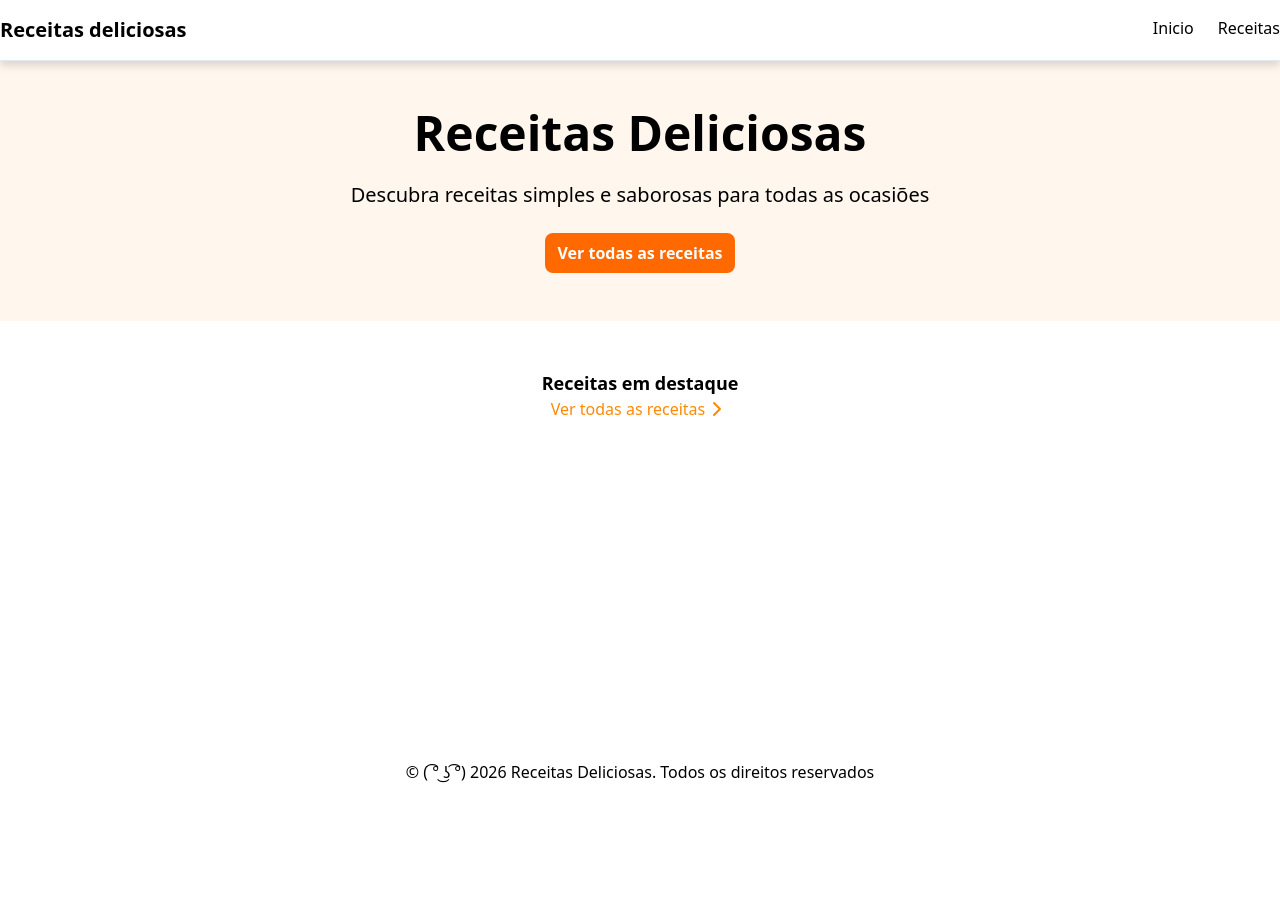
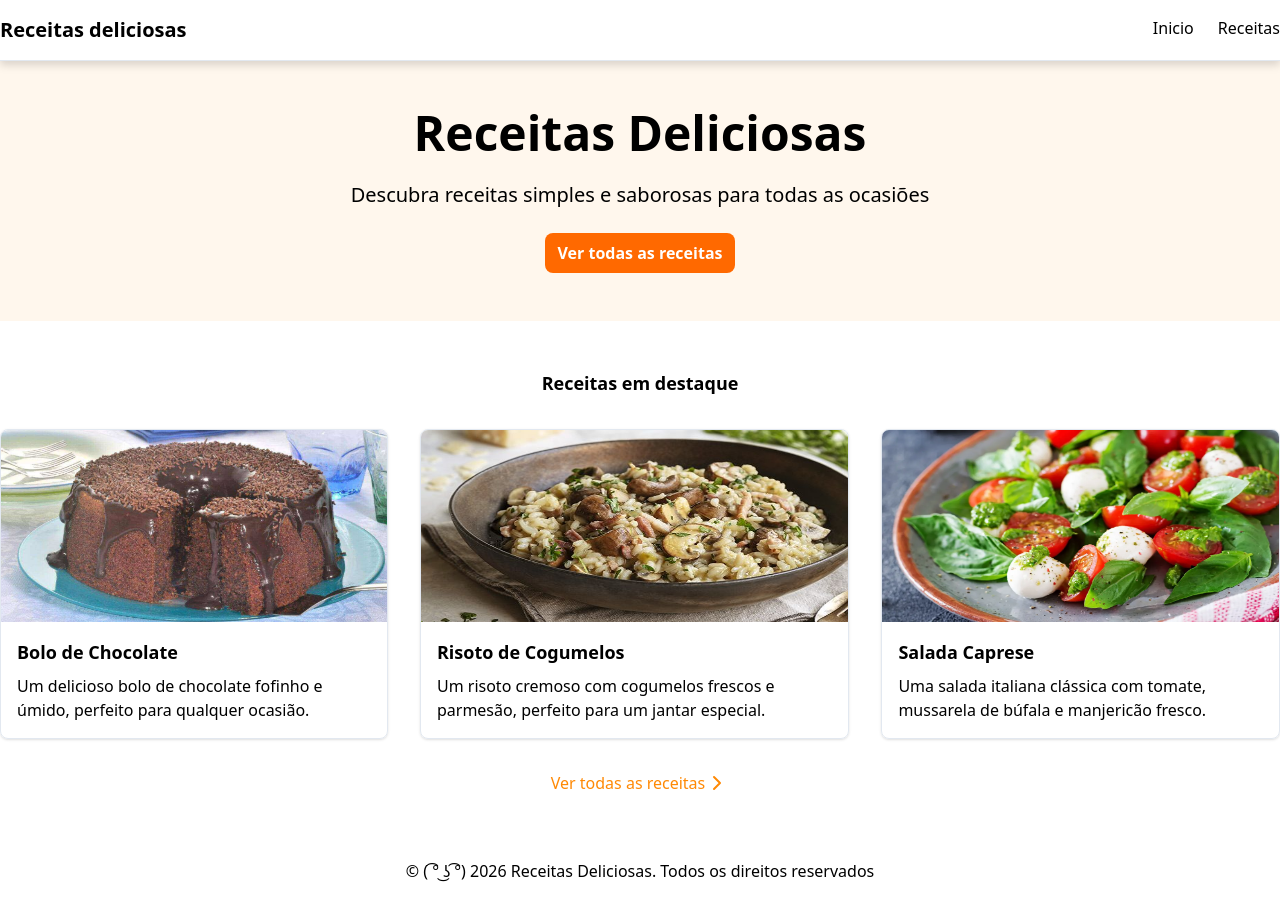
Before and after one commit to m4theusjjb/capacitacaoReceitas, a Next.js app: page / in a window 1280 px wide. Before the commit the page ends 800 px from the top, so only its background shows below. Built offline with nearby package versions, Linux system fonts and the light colour scheme.

Commit message:
feat: mostrar receitas em destaque

```diff
--- a/src/app/page.tsx
+++ b/src/app/page.tsx
@@ -1,6 +1,11 @@
 import { ChevronRight } from "lucide-react";
 import Link from "next/link";
+import { recipes } from "@/lib/data";
+import RecipeCard from "@/components/RecipeCard";
+
 export default function Home() {
+  const featuredRecipes = recipes.slice(0,3);
+
   return (
     <main className="grow">
 
@@ -18,10 +23,14 @@ export default function Home() {
 
       {/* TO DO: seção receitas em destaque*/}
       <section className="py-12">
-        <div className="flex flex-col items-center container mx-auto">
+        <div className="flex flex-col items-center container mx-auto gap-8">
           <h2 className="text-lg font-bold">Receitas em destaque</h2>
 
-          {/*cards de receita*/}
+          <div className="flex w-full gap-8">
+            {featuredRecipes.map((recipe)=>(
+              <RecipeCard key={recipe.id} recipe = {recipe}/>
+            ))}
+          </div>
 
           <Link className="flex text-orange-400 hover:text-orange-700 transition-colors" href="/receitas">
             Ver todas as receitas
```
